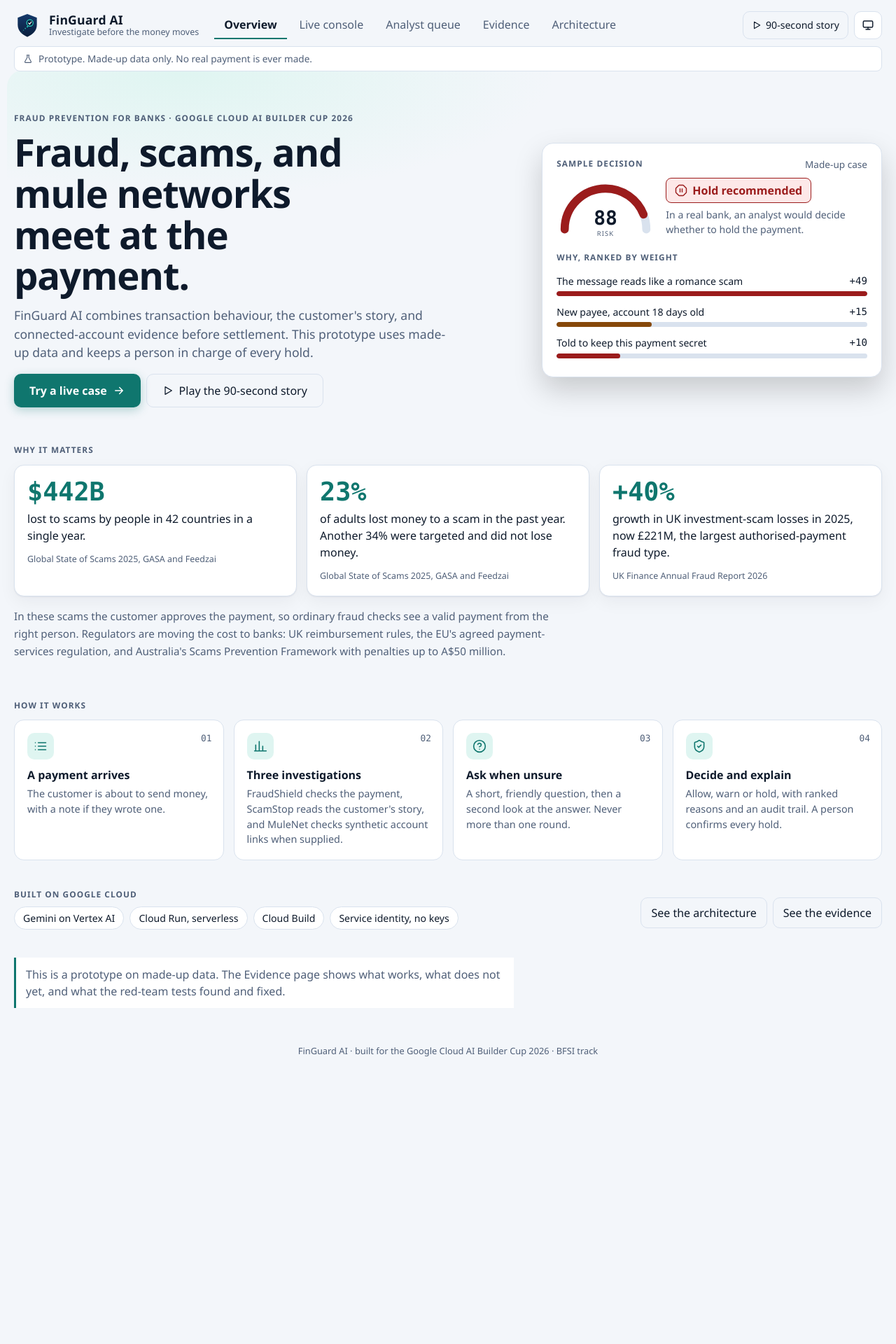
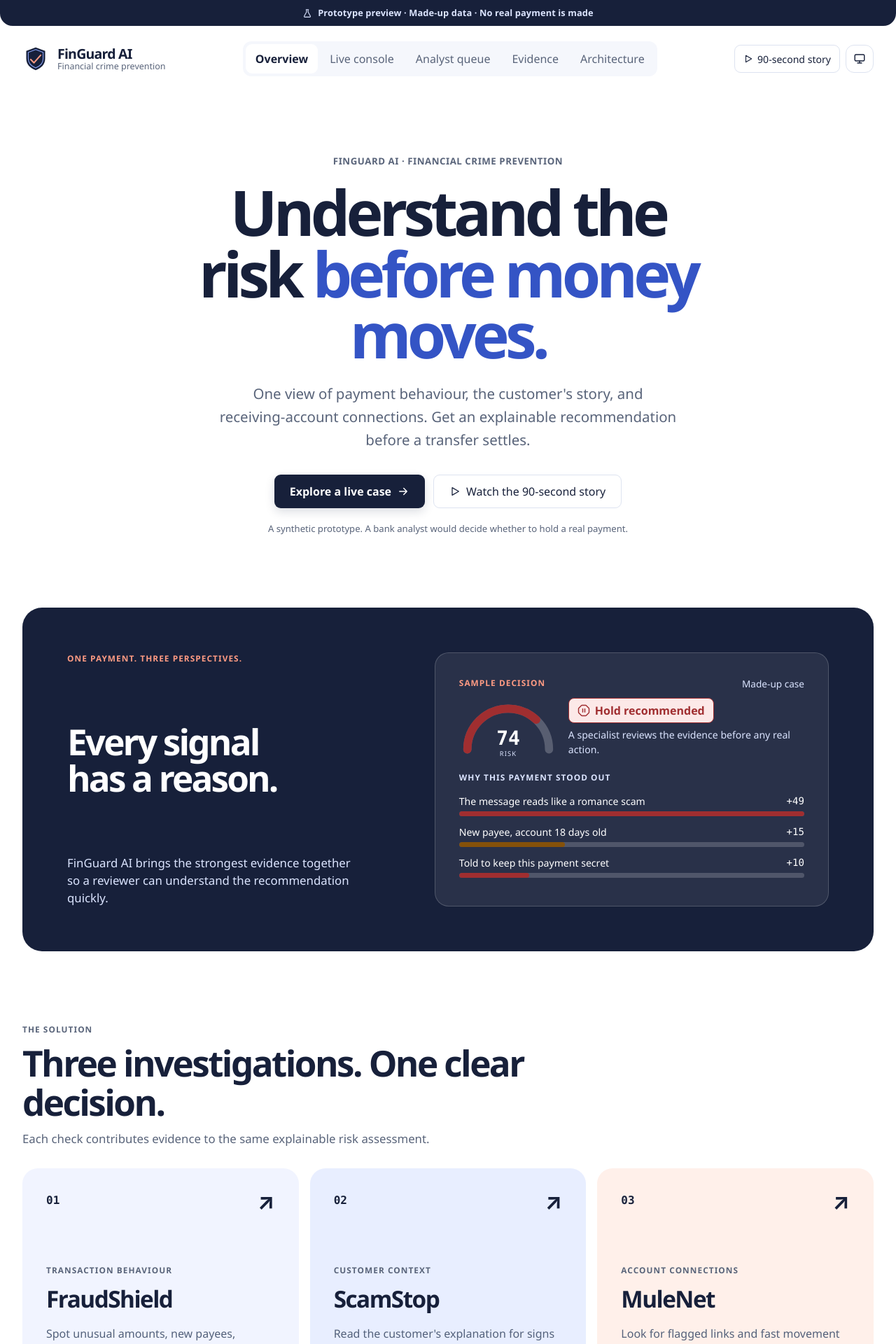
Before and after one commit to 05lakb/scamguard, a React (Vite) app in the folder web/: page / in a window 1280 px wide. Shown: the top 1920 px of the page at 70% size. Before the commit the page ends 1567 px from the top, so only its background shows below. Built offline with nearby package versions, Linux system fonts and the light colour scheme.

Commit message:
Refresh FinGuard AI branding and colors

```diff
--- a/web/src/App.tsx
+++ b/web/src/App.tsx
@@ -123,12 +123,15 @@
 
   return (
     <div className={`shell ${story ? "with-story" : ""}`}>
+      <p className="banner">
+        <Icon name="flask" size={14} /> Prototype preview · Made-up data · No real payment is made
+      </p>
       <header className="top">
         <button className="brand" onClick={() => setPage("overview")} aria-label="FinGuard AI, go to the overview">
           <Logo size={38} />
           <span>
             <strong>FinGuard AI</strong>
-            <small>Investigate before the money moves</small>
+            <small>Financial crime prevention</small>
           </span>
         </button>
         <nav aria-label="Sections">
@@ -146,10 +149,6 @@
           </button>
         </div>
       </header>
-
-      <p className="banner">
-        <Icon name="flask" size={14} /> Prototype. Made-up data only. No real payment is ever made.
-      </p>
 
       <main>
         {page === "overview" && <Overview tryLive={() => setPage("console")} playStory={startStory} goTo={setPage} />}
--- a/web/src/components/Logo.tsx
+++ b/web/src/components/Logo.tsx
@@ -1,19 +1,9 @@
 export function Logo({ size = 40 }: { size?: number }) {
   return (
     <svg width={size} height={size} viewBox="0 0 512 512" role="img" aria-label="FinGuard AI logo">
-      <defs>
-        <linearGradient id="lmgShield" x1="0" y1="0" x2="0" y2="1">
-          <stop offset="0" stopColor="#14396B" />
-          <stop offset="1" stopColor="#0A1F3D" />
-        </linearGradient>
-      </defs>
-      <path d="M256 40 L440 110 V250 C440 360 360 440 256 480 C152 440 72 360 72 250 V110 Z" fill="url(#lmgShield)" />
-      <circle cx="150" cy="392" r="8" fill="#2DD4BF" opacity="0.5" />
-      <circle cx="182" cy="352" r="10" fill="#2DD4BF" opacity="0.65" />
-      <circle cx="218" cy="318" r="12" fill="#2DD4BF" opacity="0.85" />
-      <circle cx="258" cy="286" r="14" fill="#2DD4BF" />
-      <circle cx="306" cy="212" r="62" fill="#0A1F3D" stroke="#2DD4BF" strokeWidth="16" />
-      <path d="M280 214 L300 236 L335 190" fill="none" stroke="#FFFFFF" strokeWidth="16" strokeLinecap="round" strokeLinejoin="round" />
+      <path d="M256 36 438 106v144c0 111-73 187-182 226C147 437 74 361 74 250V106Z" fill="#17203A" />
+      <path d="M256 78 399 133v115c0 82-50 145-143 182-93-37-143-100-143-182V133Z" fill="none" stroke="#8FAAFF" strokeWidth="14" />
+      <path d="m161 270 62 62 128-145" fill="none" stroke="#FF9B83" strokeWidth="28" strokeLinecap="round" strokeLinejoin="round" />
     </svg>
   );
 }
--- a/web/src/pages/Overview.tsx
+++ b/web/src/pages/Overview.tsx
@@ -23,40 +23,72 @@
   { icon: "shield" as const, title: "Decide and explain", text: "Allow, warn or hold, with ranked reasons and an audit trail. A person confirms every hold." },
 ];
 
+const CHECKS = [
+  { number: "01", name: "FraudShield", tag: "Transaction behaviour", text: "Spot unusual amounts, new payees, unfamiliar devices, and changes in payment history." },
+  { number: "02", name: "ScamStop", tag: "Customer context", text: "Read the customer's explanation for signs of pressure or coaching, then ask when the evidence is thin." },
+  { number: "03", name: "MuleNet", tag: "Account connections", text: "Look for flagged links and fast movement through receiving accounts in the synthetic demo graph." },
+];
+
 export function Overview({ tryLive, playStory, goTo }: Props) {
   return (
     <div className="overview">
-      <section className="hero hero-grid">
-        <div>
-          <p className="eyebrow">Fraud prevention for banks · Google Cloud AI Builder Cup 2026</p>
-          <h1>Fraud, scams, and mule networks meet at the payment.</h1>
+      <section className="hero">
+        <div className="hero-copy">
+          <p className="eyebrow">FinGuard AI · Financial crime prevention</p>
+          <h1>Understand the risk <span>before money moves.</span></h1>
           <p className="hero-sub">
-            FinGuard AI combines transaction behaviour, the customer's story, and connected-account evidence before
-            settlement. This prototype uses made-up data and keeps a person in charge of every hold.
+            One view of payment behaviour, the customer's story, and receiving-account connections.
+            Get an explainable recommendation before a transfer settles.
           </p>
-          <div className="row">
+          <div className="row hero-actions">
             <button className="primary big" onClick={tryLive}>
-              Try a live case <Icon name="arrow" size={18} />
+              Explore a live case <Icon name="arrow" size={18} />
             </button>
             <button className="ghost big" onClick={playStory}>
-              <Icon name="play" size={16} /> Play the 90-second story
+              <Icon name="play" size={16} /> Watch the 90-second story
             </button>
           </div>
+          <p className="hero-disclaimer">A synthetic prototype. A bank analyst would decide whether to hold a real payment.</p>
         </div>
-        <div className="hero-card" aria-label="A sample decision, with made-up data">
+        <div className="hero-card" aria-label="A sample risk decision using made-up data">
+          <div className="hero-card-intro">
+            <span className="eyebrow">One payment. Three perspectives.</span>
+            <h2>Every signal has a reason.</h2>
+            <p>FinGuard AI brings the strongest evidence together so a reviewer can understand the recommendation quickly.</p>
+          </div>
+          <div className="hero-decision">
             <div className="card-head">
               <span className="eyebrow">Sample decision</span>
-            <span className="muted small">Made-up case</span>
+              <span className="small">Made-up case</span>
             </div>
             <div className="verdict-row">
-            <Gauge score={88} action="hold" />
+              <Gauge score={74} action="hold" />
               <div>
                 <div className="status hold"><Icon name="hold" size={18} /> Hold recommended</div>
-              <p className="muted verdict-note">In a real bank, an analyst would decide whether to hold the payment.</p>
+                <p className="verdict-note">A specialist reviews the evidence before any real action.</p>
               </div>
             </div>
-          <h3 className="mini">Why, ranked by weight</h3>
+            <h3 className="mini">Why this payment stood out</h3>
             <EvidenceBars items={SAMPLE} />
+          </div>
+        </div>
+      </section>
+
+      <section className="checks-section" aria-labelledby="checks-title">
+        <div className="section-heading">
+          <p className="eyebrow">The solution</p>
+          <h2 id="checks-title">Three investigations. One clear decision.</h2>
+          <p className="muted">Each check contributes evidence to the same explainable risk assessment.</p>
+        </div>
+        <div className="checks-grid">
+          {CHECKS.map((check) => (
+            <article className="check-card" key={check.name}>
+              <div className="check-top"><span className="mono">{check.number}</span><span aria-hidden="true">↗</span></div>
+              <p className="eyebrow">{check.tag}</p>
+              <h3>{check.name}</h3>
+              <p>{check.text}</p>
+            </article>
+          ))}
         </div>
       </section>
 
--- a/web/src/styles.css
+++ b/web/src/styles.css
@@ -1,74 +1,50 @@
-/* One place for colours, so light and dark stay consistent. Follows the viewer's system unless they pick a theme. */
+/* FinGuard AI palette: midnight navy, cobalt, and coral. */
 :root {
-  color-scheme: light dark;
-  --bg: #f3f6fa;
+  color-scheme: light;
+  --bg: #ffffff;
   --surface: #ffffff;
-  --surface-2: #f7f9fc;
-  --ink: #0e1a2b;
-  --muted: #4f5f78;
-  --line: #d9e2ee;
-  --accent: #0f766e;
-  --accent-hover: #115e59;
+  --surface-2: #f5f7fc;
+  --ink: #17203a;
+  --muted: #59647a;
+  --line: #dde3f0;
+  --accent: #3f5fe0;
+  --accent-hover: #334fc2;
   --accent-ink: #ffffff;
-  --accent-soft: #dff5f1;
-  --focus: #1d4ed8;
-  --allow: #166534;
-  --allow-bg: #e3f6ea;
-  --warn: #86480a;
-  --warn-bg: #fdf0d3;
-  --hold: #9b1c1c;
-  --hold-bg: #fde8e8;
-  --ask: #1e40af;
-  --ask-bg: #e3edff;
-  --font: "Segoe UI", system-ui, -apple-system, Roboto, Arial, sans-serif;
+  --accent-soft: #e8eeff;
+  --focus: #3454c5;
+  --allow: #315d24;
+  --allow-bg: #e8f6df;
+  --warn: #85510a;
+  --warn-bg: #fff2d9;
+  --hold: #a02e30;
+  --hold-bg: #fce9e8;
+  --ask: #3b5a74;
+  --ask-bg: #e8f1f7;
+  --font: "Aptos", "Segoe UI", system-ui, -apple-system, Arial, sans-serif;
   --mono: ui-monospace, "Cascadia Mono", "SF Mono", Consolas, "Liberation Mono", monospace;
-}
-
-@media (prefers-color-scheme: dark) {
-  :root:not([data-theme="light"]) {
-    --bg: #070d19;
-    --surface: #0f1829;
-    --surface-2: #0a1222;
-    --ink: #e8eef9;
-    --muted: #9db0cb;
-    --line: #21304a;
-    --accent: #2dd4bf;
-    --accent-hover: #5eead4;
-    --accent-ink: #04201c;
-    --accent-soft: #0f2f2e;
-    --focus: #93c5fd;
-    --allow: #86efac;
-    --allow-bg: #11301f;
-    --warn: #fcd34d;
-    --warn-bg: #33270c;
-    --hold: #fca5a5;
-    --hold-bg: #3a1616;
-    --ask: #a5c8ff;
-    --ask-bg: #14284d;
-  }
 }
 
 :root[data-theme="dark"] {
   color-scheme: dark;
-  --bg: #070d19;
-  --surface: #0f1829;
-  --surface-2: #0a1222;
-  --ink: #e8eef9;
-  --muted: #9db0cb;
-  --line: #21304a;
-  --accent: #2dd4bf;
-  --accent-hover: #5eead4;
-  --accent-ink: #04201c;
-  --accent-soft: #0f2f2e;
-  --focus: #93c5fd;
-  --allow: #86efac;
-  --allow-bg: #11301f;
-  --warn: #fcd34d;
-  --warn-bg: #33270c;
-  --hold: #fca5a5;
-  --hold-bg: #3a1616;
-  --ask: #a5c8ff;
-  --ask-bg: #14284d;
+  --bg: #0e1425;
+  --surface: #17213a;
+  --surface-2: #202c49;
+  --ink: #f3f6ff;
+  --muted: #b8c4df;
+  --line: #394766;
+  --accent: #9eb4ff;
+  --accent-hover: #c0ceff;
+  --accent-ink: #17203a;
+  --accent-soft: #263764;
+  --focus: #a8bcff;
+  --allow: #7dd6b3;
+  --allow-bg: #173b36;
+  --warn: #ffd37e;
+  --warn-bg: #443216;
+  --hold: #ffaaaa;
+  --hold-bg: #4b2323;
+  --ask: #acd9e8;
+  --ask-bg: #203848;
 }
 
 :root[data-theme="light"] {
@@ -127,9 +103,9 @@
 /* ---------- frame ---------- */
 
 .shell {
-  max-width: 1320px;
+  max-width: 1440px;
   margin: 0 auto;
-  padding: 0 20px 56px;
+  padding: 0 32px 64px;
 }
 
 .shell.with-story {
@@ -140,8 +116,8 @@
   display: flex;
   flex-wrap: wrap;
   align-items: center;
-  gap: 14px 22px;
-  padding: 16px 0 10px;
+  gap: 14px 28px;
+  padding: 22px 0;
 }
 
 .brand {
@@ -162,8 +138,8 @@
 }
 
 .brand strong {
-  font-size: 1.1rem;
-  letter-spacing: 0.01em;
+  font-size: 1.22rem;
+  letter-spacing: -0.04em;
 }
 
 .brand small {
@@ -174,19 +150,23 @@
 nav {
   display: flex;
   flex-wrap: wrap;
-  gap: 4px;
-  flex: 1;
+  gap: 3px;
+  flex: 0 1 auto;
+  justify-content: center;
+  margin: 0 auto;
+  padding: 4px;
+  border-radius: 12px;
+  background: var(--surface-2);
 }
 
 .tab {
   display: inline-flex;
   align-items: center;
   gap: 8px;
-  min-height: 40px;
+  min-height: 42px;
   padding: 0 14px;
   border: 0;
-  border-bottom: 2px solid transparent;
-  border-radius: 8px 8px 0 0;
+  border-radius: 9px;
   background: none;
   color: var(--muted);
   cursor: pointer;
@@ -197,7 +177,7 @@
 }
 
 .tab.on {
-  border-bottom-color: var(--accent);
+  background: var(--surface);
   color: var(--ink);
   font-weight: 600;
 }
@@ -222,7 +202,7 @@
   width: 40px;
   height: 40px;
   border: 1px solid var(--line);
-  border-radius: 10px;
+  border-radius: 12px;
   background: var(--surface);
   cursor: pointer;
 }
@@ -231,17 +211,22 @@
   display: flex;
   align-items: center;
   gap: 8px;
-  margin: 0 0 18px;
-  padding: 7px 12px;
-  border: 1px solid var(--line);
-  border-radius: 8px;
-  background: var(--surface);
-  color: var(--muted);
-  font-size: 0.85rem;
+  justify-content: center;
+  margin: 0 -32px;
+  padding: 9px 18px;
+  border: 0;
+  border-radius: 0 0 18px 18px;
+  background: #17203a;
+  color: #dbe4ff;
+  font-size: 0.8rem;
+  font-weight: 600;
+  letter-spacing: 0.01em;
 }
 
 .foot {
-  margin-top: 36px;
+  margin-top: 64px;
+  padding-top: 22px;
+  border-top: 1px solid var(--line);
   color: var(--muted);
   font-size: 0.8rem;
   text-align: center;
@@ -253,16 +238,16 @@
   min-height: 44px;
   padding: 0 20px;
   border: 0;
-  border-radius: 10px;
-  background: var(--accent);
-  color: var(--accent-ink);
+  border-radius: 9px;
+  background: #17203a;
+  color: #ffffff;
   font-weight: 700;
   cursor: pointer;
   transition: background-color 150ms ease;
 }
 
 .primary:hover:not(:disabled) {
-  background: var(--accent-hover);
+  background: #293860;
 }
 
 .primary:disabled {
@@ -283,7 +268,7 @@
   min-height: 44px;
   padding: 0 14px;
   border: 1px solid var(--line);
-  border-radius: 10px;
+  border-radius: 9px;
   background: transparent;
   cursor: pointer;
 }
@@ -343,7 +328,7 @@
   min-width: 0;
   padding: 20px;
   border: 1px solid var(--line);
-  border-radius: 14px;
+  border-radius: 20px;
   background: var(--surface);
 }
 
@@ -857,47 +842,205 @@
 
 .overview {
   display: grid;
-  gap: 40px;
+  grid-template-columns: minmax(0, 1fr);
+  gap: clamp(64px, 8vw, 116px);
+}
+
+.overview > *,
+.hero-copy,
+.hero-card,
+.hero-decision {
+  min-width: 0;
 }
 
 .hero {
-  padding: 36px 0 8px;
-}
-
-.hero-grid {
-  display: grid;
-  grid-template-columns: minmax(0, 1.25fr) minmax(0, 0.85fr);
-  align-items: center;
-  gap: 40px;
+  padding: clamp(52px, 7vw, 94px) 0 0;
+}
+
+.hero-copy {
+  max-width: 900px;
+  margin: 0 auto;
+  text-align: center;
+}
+
+.hero-copy .eyebrow {
+  color: var(--muted);
+  font-size: 0.83rem;
+  letter-spacing: 0.04em;
+}
+
+.hero-card {
+  display: grid;
+  grid-template-columns: minmax(0, 0.9fr) minmax(0, 1.1fr);
+  align-items: center;
+  gap: clamp(28px, 5vw, 78px);
+  margin-top: clamp(68px, 8vw, 110px);
+  padding: clamp(28px, 5vw, 70px);
+  border: 0;
+  border-radius: 28px;
+  background: #17203a;
+  color: #ffffff;
+  box-shadow: none;
+}
+
+.hero-card-intro {
+  align-self: stretch;
+  display: flex;
+  flex-direction: column;
+  justify-content: space-between;
+  gap: 22px;
+}
+
+.hero-card-intro h2 {
+  max-width: 12ch;
+  margin: 0;
+  font-size: clamp(2.2rem, 4vw, 4.3rem);
+  line-height: 1.02;
+  letter-spacing: -0.055em;
+}
+
+.hero-card-intro p {
+  max-width: 43ch;
+  margin: 0;
+  color: #dbe4ff;
+  font-size: 1.05rem;
+}
+
+.hero-card .eyebrow {
+  color: #ff9b83;
+}
+
+.hero-decision {
+  padding: clamp(20px, 3vw, 34px);
+  border: 1px solid rgba(255, 255, 255, 0.18);
+  border-radius: 20px;
+  background: rgba(255, 255, 255, 0.08);
+}
+
+.hero-decision .card-head,
+.hero-decision .verdict-note,
+.hero-decision h3.mini {
+  color: #dbe4ff;
+}
+
+.hero-decision .gauge-number {
+  fill: #ffffff;
+}
+
+.hero-decision .gauge-label {
+  fill: #dbe4ff;
+}
+
+.hero-decision .gauge-track,
+.hero-decision .bar-track {
+  stroke: rgba(255, 255, 255, 0.22);
+  background: rgba(255, 255, 255, 0.18);
+}
+
+.hero h1 {
+  max-width: min(15ch, 100%);
+  margin: 18px auto 24px;
+  font-size: clamp(3.1rem, 7vw, 6.4rem);
+  line-height: 0.98;
+  letter-spacing: -0.065em;
+}
+
+.hero h1 span {
+  color: #3454c5;
+}
+
+.hero-sub {
+  max-width: 56ch;
+  margin: 0 auto;
+  color: var(--muted);
+  font-size: clamp(1.08rem, 1.6vw, 1.28rem);
+  line-height: 1.6;
+}
+
+.hero-actions {
+  justify-content: center;
+  gap: 12px;
+  margin-top: 34px;
+}
+
+.hero-disclaimer {
+  margin: 20px 0 0;
+  color: var(--muted);
+  font-size: 0.82rem;
+}
+
+.section-heading {
+  max-width: 720px;
+  margin-bottom: 30px;
+}
+
+.section-heading h2 {
+  margin: 12px 0;
+  font-size: clamp(2rem, 4vw, 3.5rem);
+  line-height: 1.08;
+  letter-spacing: -0.05em;
+}
+
+.section-heading p:last-child {
+  font-size: 1.05rem;
+}
+
+.checks-grid {
+  display: grid;
+  grid-template-columns: repeat(3, minmax(0, 1fr));
+  gap: 16px;
+}
+
+.check-card {
+  display: flex;
+  min-height: 330px;
+  flex-direction: column;
+  padding: clamp(22px, 3vw, 34px);
+  border-radius: 22px;
+  background: #f1f4ff;
+}
+
+.check-card:nth-child(2) {
+  background: #e8eeff;
+}
+
+.check-card:nth-child(3) {
+  background: #fff0ea;
+}
+
+.check-top {
+  display: flex;
+  justify-content: space-between;
+  margin-bottom: auto;
+  font-weight: 700;
+}
+
+.check-top span:last-child {
+  font-size: 2rem;
+  line-height: 0.8;
+}
+
+.check-card .eyebrow {
+  margin-top: 35px;
+}
+
+.check-card h3 {
+  margin: 8px 0 12px;
+  font-size: clamp(1.7rem, 2.6vw, 2.4rem);
+  letter-spacing: -0.045em;
+}
+
+.check-card p:last-child {
+  max-width: 38ch;
+  margin: 0;
+  color: #53617a;
 }
 
 @media (max-width: 960px) {
-  .hero-grid {
-    grid-template-columns: minmax(0, 1fr);
-    gap: 24px;
-  }
-}
-
-.hero-card {
-  padding: 20px;
-  border: 1px solid var(--line);
-  border-radius: 16px;
-  background: var(--surface);
-  box-shadow: 0 18px 40px rgba(0, 0, 0, 0.18);
-}
-
-.hero h1 {
-  max-width: 17ch;
-  margin: 10px 0 14px;
-  font-size: clamp(2rem, 5vw, 3.4rem);
-  line-height: 1.08;
-  letter-spacing: -0.02em;
-}
-
-.hero-sub {
-  max-width: 62ch;
-  color: var(--muted);
-  font-size: 1.1rem;
+  .hero-card { grid-template-columns: 1fr; }
+  .hero-card-intro h2 { max-width: 18ch; }
+  .checks-grid { grid-template-columns: 1fr; }
+  .check-card { min-height: 240px; }
 }
 
 .stats {
@@ -908,15 +1051,15 @@
 }
 
 .stat {
-  padding: 18px;
-  border: 1px solid var(--line);
-  border-radius: 14px;
-  background: var(--surface);
+  padding: 24px;
+  border: 0;
+  border-radius: 20px;
+  background: var(--surface-2);
 }
 
 .stat-number {
-  color: var(--accent);
-  font-size: 2.3rem;
+  color: var(--ink);
+  font-size: 2.7rem;
   font-weight: 600;
   line-height: 1.1;
 }
@@ -962,7 +1105,7 @@
   margin-bottom: 10px;
   border-radius: 10px;
   background: var(--accent-soft);
-  color: var(--accent);
+  color: #17203a;
 }
 
 .step-no {
@@ -1010,9 +1153,10 @@
 
 .honest {
   max-width: 78ch;
-  padding: 12px 14px;
-  border-left: 3px solid var(--accent);
-  background: var(--surface);
+  padding: 16px 20px;
+  border-left: 4px solid #3454c5;
+  border-radius: 0 12px 12px 0;
+  background: var(--surface-2);
   color: var(--muted);
 }
 
@@ -1671,42 +1815,58 @@
   .agent { width: 76px; height: 76px; }
 }
 
-/* ---------- a little extra polish ---------- */
-
-.hero {
-  position: relative;
-  padding: 40px 0 12px;
-}
-
-.hero::before {
-  content: "";
-  position: absolute;
-  inset: -20px -10px auto -10px;
-  height: 260px;
-  z-index: -1;
-  border-radius: 24px;
-  background: radial-gradient(60% 100% at 20% 0%, var(--accent-soft) 0%, transparent 70%);
-}
+/* ---------- finishing details ---------- */
 
 .card,
 .stat,
 .tile {
-  box-shadow: 0 1px 2px rgba(10, 20, 40, 0.06), 0 8px 24px rgba(10, 20, 40, 0.05);
+  box-shadow: 0 1px 2px rgba(23, 32, 58, 0.04);
 }
 
 .stat,
-.hero-card {
+.check-card {
   transition: transform 0.2s ease, box-shadow 0.2s ease;
 }
 
 .stat:hover,
-.hero-card:hover {
+.check-card:hover {
   transform: translateY(-2px);
-  box-shadow: 0 14px 34px rgba(10, 20, 40, 0.14);
+  box-shadow: 0 12px 30px rgba(23, 32, 58, 0.09);
 }
 
 .primary {
-  box-shadow: 0 4px 14px rgba(15, 118, 110, 0.28);
+  box-shadow: 0 5px 14px rgba(23, 32, 58, 0.15);
+}
+
+:root[data-theme="dark"] .check-card {
+  background: #202d4e;
+}
+
+:root[data-theme="dark"] .check-card:nth-child(2) {
+  background: #253556;
+}
+
+:root[data-theme="dark"] .check-card:nth-child(3) {
+  background: #3b2f47;
+}
+
+:root[data-theme="dark"] .check-card p:last-child,
+:root[data-theme="dark"] .hero h1 span {
+  color: #b8c8ff;
+}
+
+@media (max-width: 760px) {
+  .shell { padding: 0 18px 48px; }
+  .banner { margin: 0 -18px; }
+  .top { justify-content: space-between; }
+  .top nav { order: 3; width: 100%; justify-content: center; flex-wrap: wrap; }
+  .tab { flex: 0 0 auto; justify-content: center; min-height: 36px; padding: 0 11px; font-size: 0.85rem; white-space: nowrap; }
+  .hero { padding-top: 48px; }
+  .hero h1 { font-size: clamp(2.8rem, 12vw, 4.8rem); }
+  .hero-card { margin-top: 56px; border-radius: 20px; }
+  .hero-decision .verdict-row { flex-direction: column; align-items: flex-start; }
+  .hero-decision .verdict-row > div:last-child { min-width: 0; }
+  .hero-actions .big { width: 100%; justify-content: center; }
 }
 
 .stage-card .source {
```
Also changed, not shown: 1 other file (tests, documents, lock files or other folders). Lines whose indentation alone changed are shown as unchanged.
